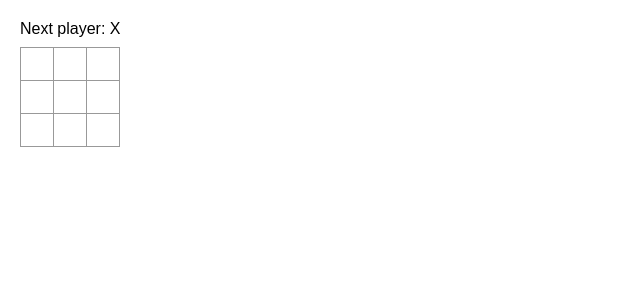
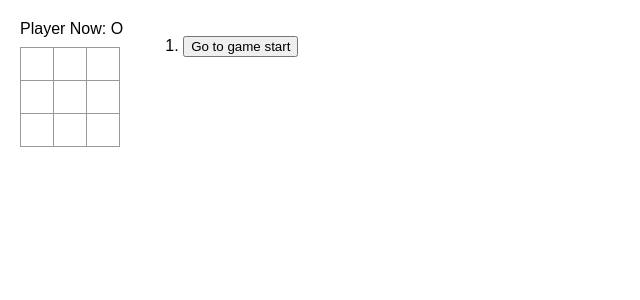
Before and after one commit to jammama/react-tutorial, a React (Create React App) app: page / in a window 1280 px wide. Shown: the top 300 px of the page, without its empty margins (0-640 px from the left). Built offline with nearby package versions, Linux system fonts and the light colour scheme.

Commit message:
- 히스토리 기능 추가

```diff
--- a/src/App.js
+++ b/src/App.js
@@ -1,17 +1,8 @@
 import {useState} from "react";
 
-export default function Board() {
-    const [squares, setSquares] = useState(Array(9).fill(null));
-    const [xIsNext, setXIsNext] = useState(true);
+function Board({ xIsNext, squares, onPlay }) {
 
-    const winner = calculateWinner(squares);
-    let status;
-    if (winner) {
-        status = "Winner: " + winner;
-    } else {
-        status = "Next player: " + (xIsNext ? "X" : "O");
-    }
-
+    // 승자 결정 TODO: squares 크기에 상관 없이 동작하도록 변경
     function calculateWinner(squares) {
         //한 변의 길이
         const lines = [
@@ -27,13 +18,23 @@ export default function Board() {
         for (let i = 0; i < lines.length; i++) {
             const [a, b, c] = lines[i];
             if (squares[a] && squares[a] === squares[b] && squares[a] === squares[c]) {
+                console.log('??')
                 return squares[a];
             }
         }
         return null;
     }
+    const winner = calculateWinner(squares);
+    let status;
+    if (winner) {
+        status = "Winner: " + winner;
+    } else {
+        status = "Player Now: " + (xIsNext ? "O" : "X");
+    }
 
+    // 클릭시
     function handleClick(i) {
+
         const newSquares = squares.slice();
         if(!!newSquares[i] || calculateWinner(squares)){
             return;
@@ -43,8 +44,7 @@ export default function Board() {
         } else {
             newSquares[i] = "X";
         }
-        setXIsNext(!xIsNext);
-        setSquares(newSquares);
+        onPlay(newSquares);
     }
 
     // JSP 수정이 귀찮아서 렌더링 함수 추가
@@ -65,6 +65,41 @@ export default function Board() {
         {renderRow(7)}
     </>);
 }
+export default function Game() {
+    const [xIsNext, setXIsNext] = useState(true);
+    const [history, setHistory] = useState([Array(9).fill(null)]);
+    const currentSquares = history[history.length - 1];
+
+    // 히스토리 저장 및 플레이어 변경
+    function handlePlay(nextSquares) {
+        setHistory([...history, nextSquares]);
+        setXIsNext(!xIsNext);
+    }
+    // 히스토리로 이동
+    function jumpTo(nextStep) {
+        setHistory(history.slice(0, nextStep + 1));
+        setXIsNext(nextStep % 2 === 0);
+    }
+    // move에 대한 렌더링
+    const moves = history.map((squares, step) => {
+        const description = step ? "Go to move #" + step : "Go to game start";
+        return (
+            <li key={step}>
+                <button onClick={() => jumpTo(step)}>{description}</button>
+            </li>
+        );
+    });
+    return (
+        <div className="game">
+            <div className="game-board">
+                <Board xIsNext={xIsNext} squares={currentSquares} onPlay={handlePlay}/>
+            </div>
+            <div className="game-info">
+                <ol>{moves}</ol>
+            </div>
+        </div>
+    );
+}
 
 function Square({value, onSquareClick}) {
     return <button className="square" onClick={onSquareClick}>{value}</button>;
```
